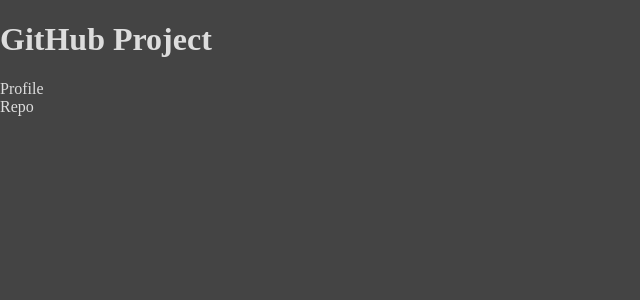
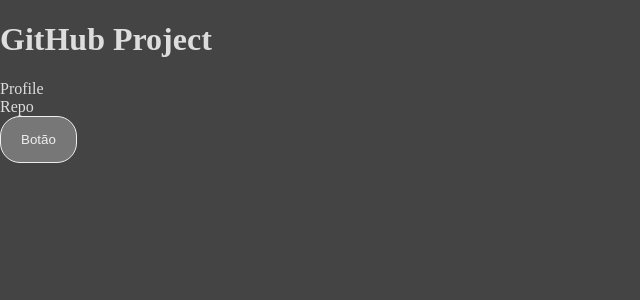
Before and after one commit to lucassantos251/DIO_JavaScript_React, a React (Create React App) app in the folder dio-react-projeto-github/: page / in a window 1280 px wide. Shown: the top 300 px of the page, without its empty margins (0-640 px from the left). Built offline with nearby package versions, Linux system fonts and the light colour scheme.

Commit message:
implementacao das peças de lego

```diff
--- a/dio-react-projeto-github/src/App.jsx
+++ b/dio-react-projeto-github/src/App.jsx
@@ -1,5 +1,6 @@
 import React from 'react'
 import { Profile, Repo } from './containers';
+import { Button } from './components'
 
 export default function App() {
   return (
@@ -7,6 +8,7 @@
       <h1>GitHub Project</h1>
       <Profile />
       <Repo />
+      <Button>Botão</Button>
     </div>
   );
 }
--- a/dio-react-projeto-github/src/GlobalStyle.js
+++ /dev/null
@@ -1,11 +0,0 @@
-import { createGlobalStyle } from 'styled-components';
-
-export const GlobalStyle = createGlobalStyle`
-    body {
-        background: #444;
-        color: #ddd;
-        padding: 0;
-        margin: 0;
-        font-family: 'New Tegomin', serif;
-    }
-`;
--- /dev/null
+++ b/dio-react-projeto-github/src/components/Button/index.css
@@ -0,0 +1,14 @@
+button {
+  background-color: #777;
+  border: 1px solid #eee;
+  border-radius: 20px;
+  padding: 15px 20px;
+  color: #eee;
+  cursor: pointer;
+  transition: all 0.5s ease-in-out;
+}
+
+button:hover{
+  background-color: #ddd;
+  color: #777;
+}
--- /dev/null
+++ b/dio-react-projeto-github/src/components/Button/index.jsx
@@ -0,0 +1,6 @@
+import React from 'react'
+import './index.css'
+
+export default function Button({ children, onClick }) {
+  return (<button onClick={onClick}>{children}</button>)
+}
--- /dev/null
+++ b/dio-react-projeto-github/src/components/index.js
@@ -0,0 +1,5 @@
+import Button from './Button/index'
+
+export {
+  Button,
+}
--- /dev/null
+++ b/dio-react-projeto-github/src/index.css
@@ -0,0 +1,7 @@
+body {
+  background: #444;
+  color: #ddd;
+  padding: 0;
+  margin: 0;
+  font-family: 'New Tegomin', serif;
+}
--- a/dio-react-projeto-github/src/index.js
+++ b/dio-react-projeto-github/src/index.js
@@ -3,12 +3,11 @@
 import App from './App';
 import reportWebVitals from './reportWebVitals';
 
-import { GlobalStyle } from './GlobalStyle';
+import './index.css'
 
 const root = ReactDOM.createRoot(document.getElementById('root'));
 root.render(
   <React.StrictMode>
-    <GlobalStyle />
     <App />
   </React.StrictMode>
 );
```
Also changed, not shown: 1 other file (tests, documents, lock files or other folders).
